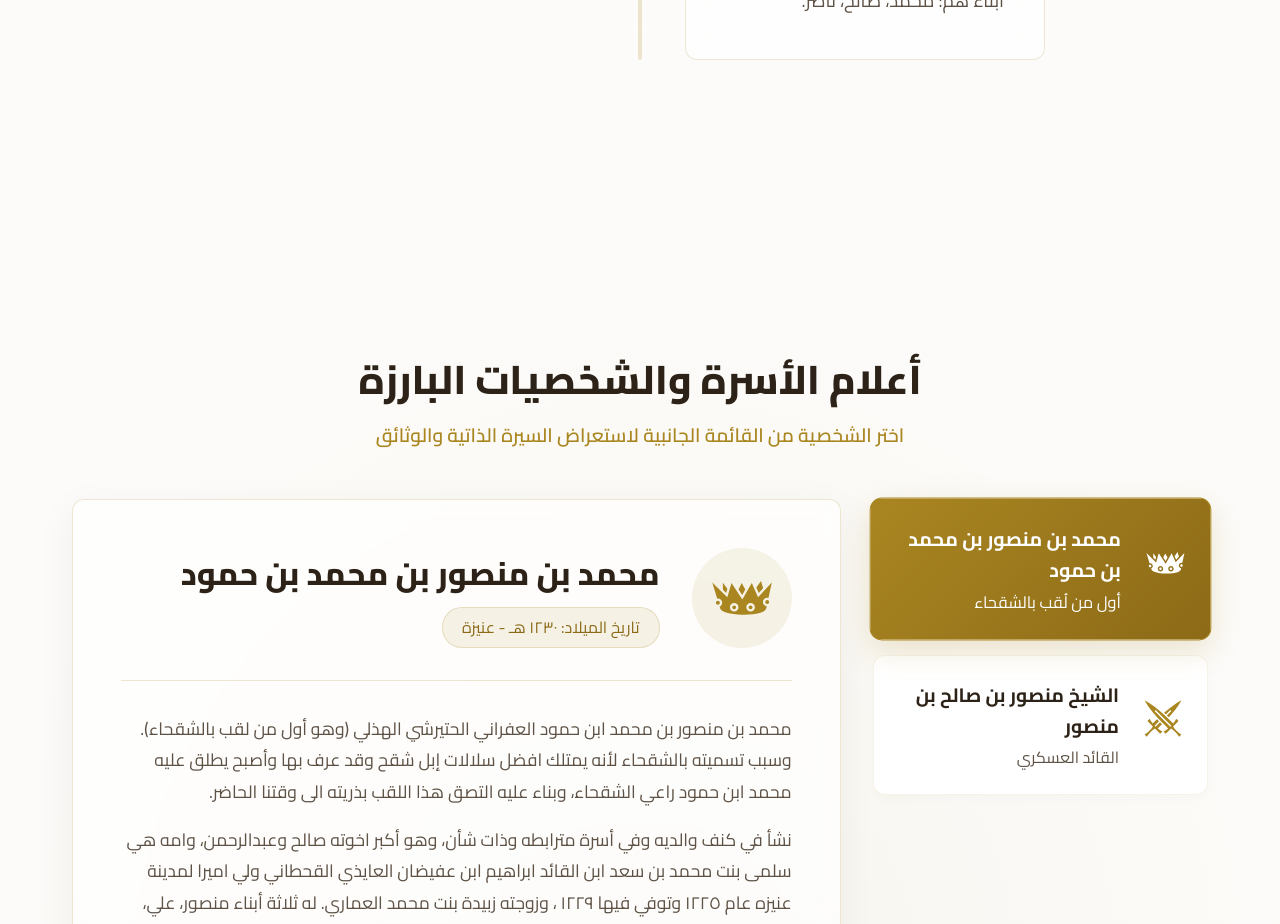
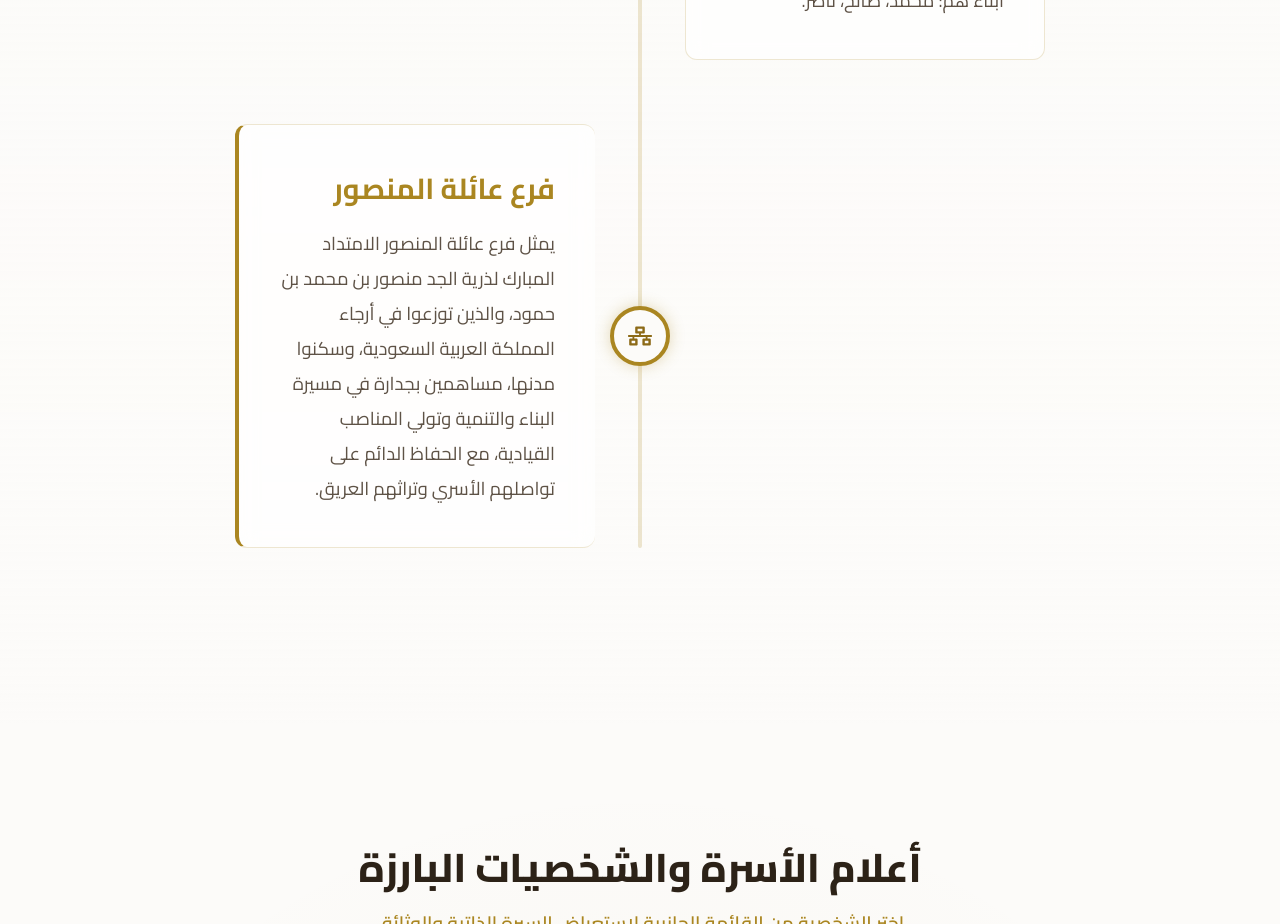
Before and after one commit to Alshagha/alshagha-website, a React (Vite) app: page / in a window 1280 px wide. Shown: the part 2220-3144 px from the top of the page. Built offline with nearby package versions, Linux system fonts and the light colour scheme.

Commit message:
UI: add Al-Mansour family branch to History section

```diff
--- a/src/components/History.jsx
+++ b/src/components/History.jsx
@@ -1,5 +1,5 @@
 import React from 'react';
-import { FaMapMarkerAlt, FaUsers, FaHome } from 'react-icons/fa';
+import { FaMapMarkerAlt, FaUsers, FaHome, FaNetworkWired } from 'react-icons/fa';
 import './History.css';
 
 const History = () => {
@@ -52,6 +52,19 @@ const History = () => {
                             </p>
                         </div>
                     </div>
+
+                    {/* Item 4 */}
+                    <div className="timeline-item right fade-in-up delay-4">
+                        <div className="timeline-icon">
+                            <FaNetworkWired />
+                        </div>
+                        <div className="timeline-content glass-panel">
+                            <h3 className="card-title">فرع عائلة المنصور</h3>
+                            <p className="card-text">
+                                يمثل فرع عائلة المنصور الامتداد المبارك لذرية الجد منصور بن محمد بن حمود، والذين توزعوا في أرجاء المملكة العربية السعودية، وسكنوا مدنها، مساهمين بجدارة في مسيرة البناء والتنمية وتولي المناصب القيادية، مع الحفاظ الدائم على تواصلهم الأسري وتراثهم العريق.
+                            </p>
+                        </div>
+                    </div>
                 </div>
             </div>
         </section>
```
